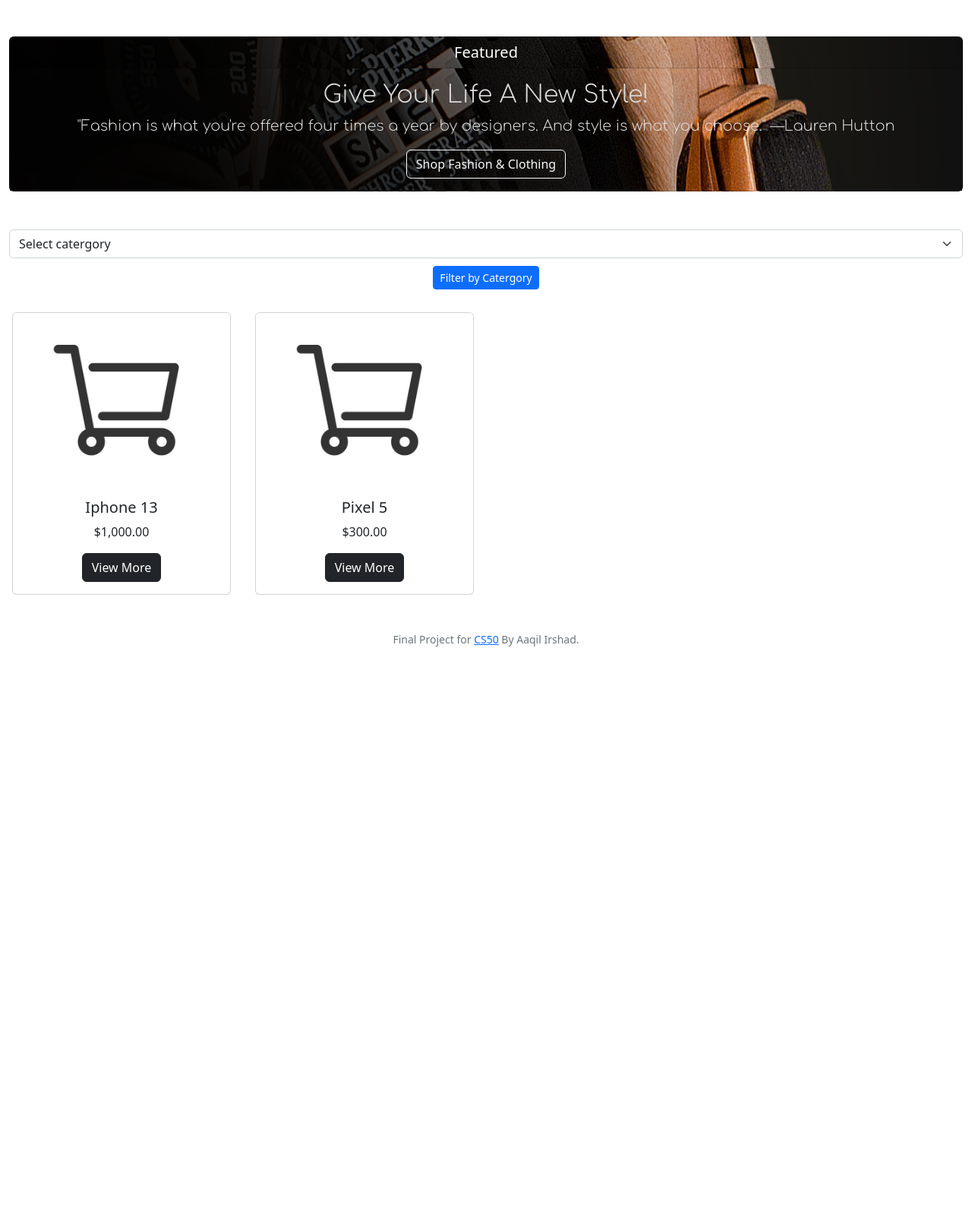
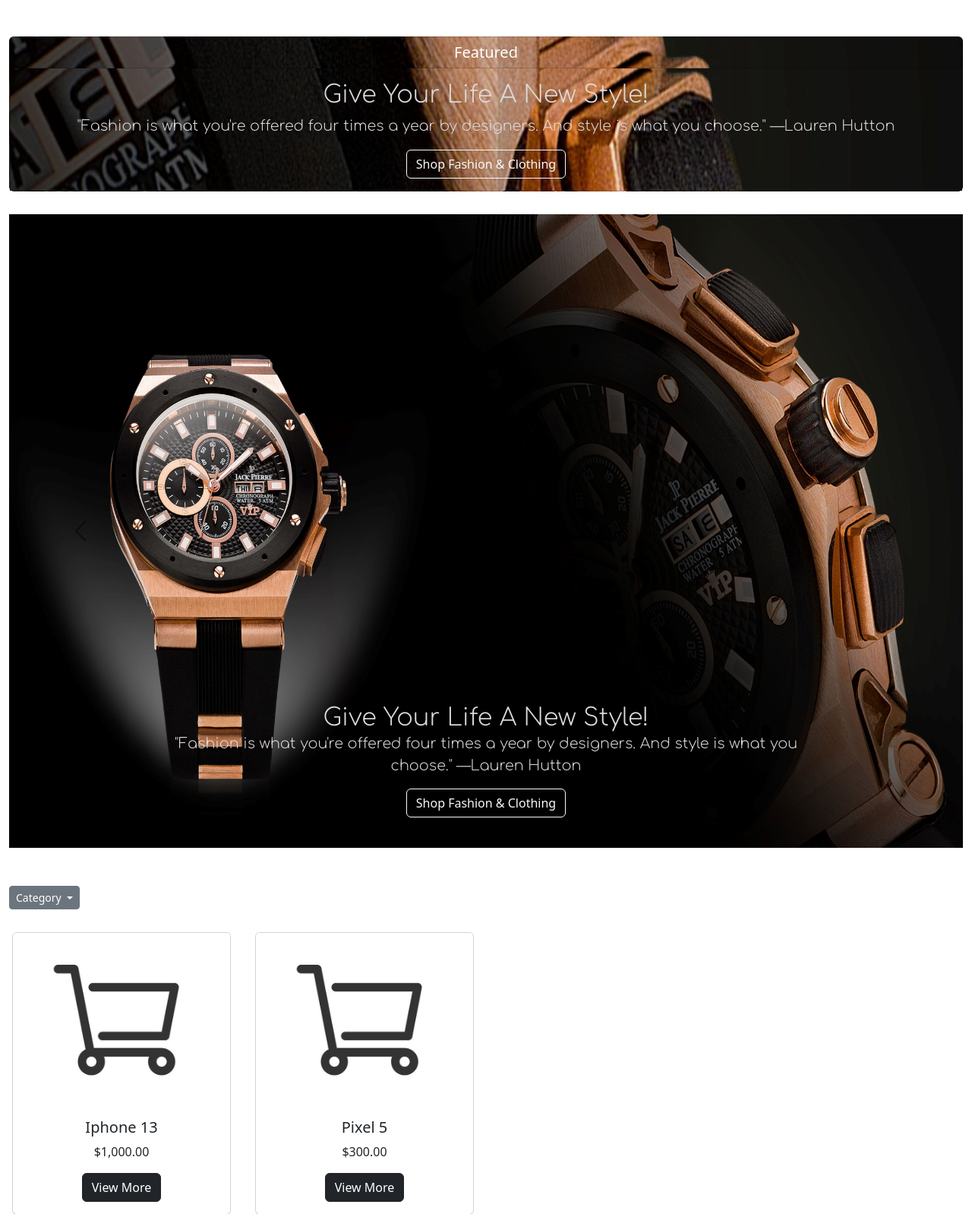
Before and after one commit to Aaqilirshad/project, a Flask app: page / in a window 1280 px wide. Shown: the part 101-1699 px from the top of the page at 76% size. Before the commit the page ends 952 px from the top, so only its background shows below. Run offline with Flask 2, Linux system fonts and the light colour scheme; a user stored in the database is signed in; some libraries are stand-ins or nearby versions.

Commit message:
added filter by categories added a new template, customized home page

```diff
--- a/app.py
+++ b/app.py
@@ -23,7 +23,7 @@
 
 db = SQL("sqlite:///shopper.db")
 
-catergories = [
+categories = [
     "Automotive",
     "Clothing&Fashion",
     "Computers",
@@ -53,7 +53,7 @@
 def index():
     """Home page"""
     items = db.execute("SELECT * FROM products")
-    return render_template("index.html", catergories=catergories, items=items)
+    return render_template("index.html", categories=categories, items=items)
 
 @app.route("/sell", methods=["GET", "POST"])
 @login_required
@@ -67,7 +67,7 @@
 
         return redirect("/")
     else:
-        return render_template("sell.html", catergories=catergories)
+        return render_template("sell.html", categories=categories)
 
 @app.route("/wishlist", methods=["GET", "POST"])
 @login_required
@@ -185,10 +185,10 @@
 @login_required
 def products():
     items = db.execute("SELECT * FROM products WHERE catergory = ?", request.form.get("catergory"))
-    return render_template("products.html", items=items)
+    return render_template("products.html", items=items)"""
 
-@app.route("/catergory", methods=["GET", "POST"])
+@app.route("/<string:name>", methods=["GET", "POST"])
 @login_required
-def catergory():
-    products = db.execute("SELECT * FROM products WHERE catergory = ?", request.form.get("catergory"))
-    return render_template("index.html", items=products)"""
+def category(name):
+    products = db.execute("SELECT * FROM products WHERE catergory = ?", name)
+    return render_template("products.html", items=products, name=name)
--- a/templates/index.html
+++ b/templates/index.html
@@ -11,25 +11,64 @@
       <h5 class="card-title" style="color: white; font-family: 'Comfortaa', cursive; font-size:xx-large; color:rgb(219, 219, 219)">Give Your Life A New Style!</h5>
       <p class="card-text" style="color: white; font-family: 'Comfortaa', cursive; font-size:larger; color: rgb(219, 219, 219)">"Fashion is what you're offered four times a year by designers. And style is what you choose."
         —Lauren Hutton</p>
-      <a href="#" class="btn btn-outline-light">Shop Fashion & Clothing</a>
+      <a href="/Clothing&Fashion" class="btn btn-outline-light">Shop Fashion & Clothing</a>
     </div>
-  </div>
-<div style="text-align:left; margin-top:50px; width:165px" ></div>
-  <form action="/catergory" mehtod="post">
-
-          <div class="col-auto">
-            <select class="form-select" id="autoSizingSelect" required name="catergory">
-              <option selected disabled>Select catergory</option>
-                {% for item in catergories %}
-                <option value="{{ item }}">{{ item }}</option>
-                {% endfor %}
-            </select>
+</div>
+    <!--<div class="d-flex p-2">-->
+        <div id="carouselExampleDark" class="carousel carousel-dark slide" data-bs-ride="carousel" style="margin-top: 30px ;">
+          <div class="carousel-indicators">
+            <button type="button" data-bs-target="#carouselExampleDark" data-bs-slide-to="0" class="active" aria-current="true" aria-label="Slide 1"></button>
+            <button type="button" data-bs-target="#carouselExampleDark" data-bs-slide-to="1" aria-label="Slide 2"></button>
+            <button type="button" data-bs-target="#carouselExampleDark" data-bs-slide-to="2" aria-label="Slide 3"></button>
           </div>
-          <div class="col-auto" style="margin-top:10px">
-            <input type="submit" class="btn btn-primary btn-sm" value="Filter by Catergory">
+          <div class="carousel-inner">
+            <div class="carousel-item active" data-bs-interval="10000">
+              <img src="static/watch.jpg" class="d-block w-100" alt="...">
+              <div class="carousel-caption d-md-block">
+                <h5 class="card-title" style="color: white; font-family: 'Comfortaa', cursive; font-size:xx-large; color:rgb(219, 219, 219)">Give Your Life A New Style!</h5>
+                <p class="card-text" style="color: white; font-family: 'Comfortaa', cursive; font-size:larger; color: rgb(219, 219, 219)">"Fashion is what you're offered four times a year by designers. And style is what you choose."
+                  —Lauren Hutton</p>
+                <a href="/Clothing&Fashion" class="btn btn-outline-light">Shop Fashion & Clothing</a>
+              </div>
+            </div>
+            <div class="carousel-item" data-bs-interval="2000">
+              <img src="static/computer.jpg" class="d-block w-100" alt="...">
+              <div class="carousel-caption d-md-block">
+                <h5 class="card-title" style="color: white; text-shadow: 2px 2px 9px #000000; font-family: 'Comfortaa', cursive; font-size:xx-large; color:rgb(219, 219, 219)">Back to Office!</h5>
+                <p class="card-text" style="color: white; text-shadow: 2px 2px 9px #000000; font-family: 'Comfortaa', cursive; font-size:larger; color: rgb(219, 219, 219)">Maximize Your Productivity Anywhere..</p>
+                <a href="/Computers" class="btn btn-outline-light">Shop Computers & Electronics</a>
+              </div>
+            </div>
+            <div class="carousel-item">
+              <img src="static/sports.jpg" class="d-block w-100" alt="...">
+              <div class="carousel-caption d-md-block">
+                <h5 style="color: white; font-family: 'Comfortaa', cursive; font-size:xx-large; color:rgb(219, 219, 219)">Power Up!</h5>
+                <p  style="color: white; font-family: 'Comfortaa', cursive; font-size:larger; color: rgb(219, 219, 219)">"Sports serve society by providing vivid examples of excellence."  -George F. Will </p>
+                <a href="/Sports&Outdoors" class="btn btn-outline-light">Shop Sports & Outdoors</a>
+              </div>
+            </div>
           </div>
-
-  </form>
+          <button class="carousel-control-prev" type="button" data-bs-target="#carouselExampleDark" data-bs-slide="prev" style="color:azure ;">
+            <span class="carousel-control-prev-icon" aria-hidden="true"></span>
+            <span class="visually-hidden">Previous</span>
+          </button>
+          <button class="carousel-control-next" type="button" data-bs-target="#carouselExampleDark" data-bs-slide="next" style="color:azure ;">
+            <span class="carousel-control-next-icon" aria-hidden="true"></span>
+            <span class="visually-hidden">Next</span>
+          </button>
+        </div>
+   <!--</div>-->
+<div style="text-align:left; margin-top:50px; width:165px" >
+    <div class="btn-group">
+      <button class="btn btn-secondary btn-sm dropdown-toggle" type="button" data-bs-toggle="dropdown" aria-expanded="false">
+        Category
+      </button>
+      <ul class="dropdown-menu">
+        {% for row in categories %}
+        <li><a class="dropdown-item" href="/{{row}}">{{row}}</a></li>
+        {% endfor %}
+      </ul>
+    </div>
 </div>
 
     <div class="row row-cols-1 row-cols-sm-2 row-cols-md-4">
```
Also changed, not shown: templates/products.html (+7 -1 lines), shopper.db, static/computer.jpg (added), static/sports.jpg (added), static/watch.jpg.
